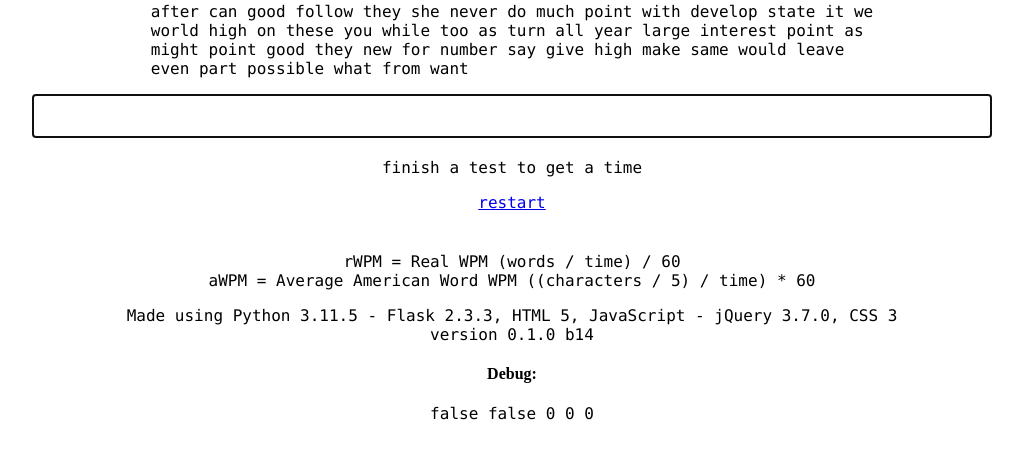
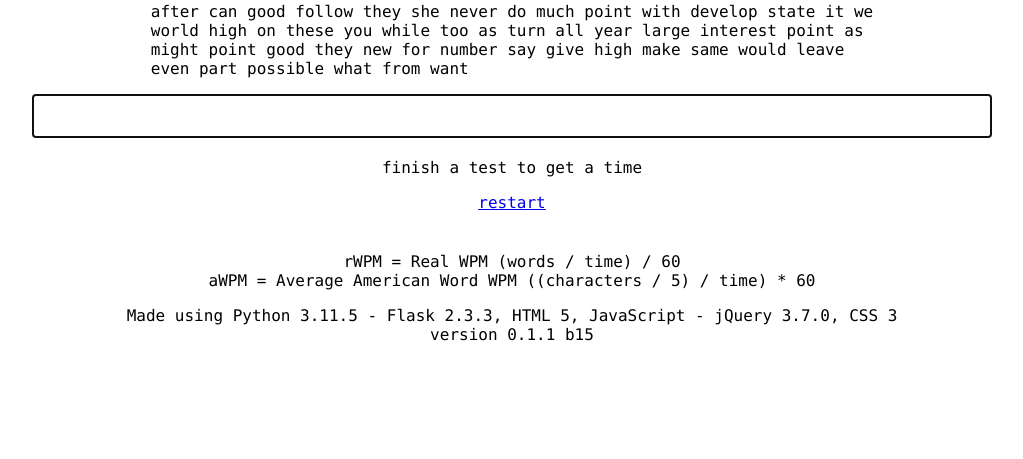
Before and after one commit to KoleckOLP/DrunkTyper, a Flask app: page / in a window 1280 px wide. Shown: the part 252-711 px from the top of the page, without its empty margins (128-1151 px from the left). Run offline with Flask 3, Linux system fonts and the light colour scheme.

Commit message:
Rewrite index_script, prettify code

```diff
--- a/static/css/index_style.css
+++ b/static/css/index_style.css
@@ -32,5 +32,6 @@ textarea {
 
 #wrong {
     color: red;
-    word-break: break-word; /*because of adding the dots I can't not break words*/
+    word-break: break-word;
+    /*because of adding the dots I can't not break words*/
 }
--- a/static/css/style.css
+++ b/static/css/style.css
@@ -1,5 +1,3 @@
-/* index and shared */
-
 #body2 {
     width: 960px;
     height: 544px;
@@ -13,7 +11,9 @@ p {
     font: 16px "consolas";
 }
 
-h2, h4, p {
+h2,
+h4,
+p {
     text-align: center;
 }
 
--- a/static/js/index_script.js
+++ b/static/js/index_script.js
@@ -1,104 +1,73 @@
 var value
+var oldvalue
+
+var text = ""
+
 var length = 0
-var status
+var max = 0
+
 var last_correct_length = 0
-var wrong_text = ""
-var started = false
-var max = 0
-var ended = false
-var running
-var finished = false
 
-var time1
-var time2
+var timer1
+var took1
 
-var tooktime
-var oldvalue = ""
-
-var cheating
-
-var dick = 0
-
-$(document).ready(function(){
+$(document).ready(function () { // runs one time once the page loads
     var input = $("#user-input")
     var text1 = $("#text1")
-    var debug = $("#debug")
     var took1 = $("#took1")
 
-    input.val("")
-    var text = text1.text()
-
-    debug.text(`${started} ${ended} ${length} ${max} ${dick}`)
-
-    input.keyup(function() {
-        value = input.val();
-
-        length = value.length
+    text = text1.text()
     max = text.length
 
-        // started
-        if (length > 0 && started == false && finished == false) {
-            started = true
-            finished = false
-            ended = false
-            time1 = $.now()
+    input.val("") // clears the textbox on firefox
+
+    input.keyup(function () { // runs on each keypress in textarea
+        value = input.val();
+        length = value.length
+
+        // start timer
+        if (oldvalue === undefined & value !== undefined) {
+            start_additive_timer()
         }
 
-        // ended
-        if (length == max && status && started) {
-            ended = true
-            started = false
-            time2 = $.now()
-            //console.log(time2 - time1) // this thing finally prove that the timer works
-        }
+        if (value != oldvalue) { // prevents stuff being run twice if text didn't change
 
             // colors
-        if (text.slice(0, length) == value ) {
-            if (value.length-oldvalue.length > max/2) {
-                cheating = true
-                started = false
-                ended = true
-            }
-            status = true
+            if (text.slice(0, length) == value) {
+                correct = true
                 text1.html(`<span id=\"correct\">${text.slice(0, length)}</span>${text.slice(length)}`)
                 last_correct_length = length
-            oldvalue = value
             }
             else {
-            status = false
+                correct = false
                 wrong_text = text.slice(last_correct_length, length).replaceAll(' ', '·')
                 wrong_text = wrong_text.replace('\n', "↵\n")
                 text1.html(`<span id=\"correct\">${text.slice(0, last_correct_length)}</span><span id=\"wrong\">${wrong_text}</span>${text.slice(length)}`)
             }
+        }
 
-        // timer
-        if (started && !running) {
-            dick = dick + 1
+        // stop timer
+        if (length == max && correct) {
+            stop_additive_timer()
+            input.prop('readonly', true)
+            wpm = ((text.split(" ")).length / tooktime) * 60
+            wpm5 = ((max / 5) / tooktime) * 60
+            took1.text(took1.text() + `${wpm.toFixed(2)} rWPM ${wpm5.toFixed(2)} aWPM`)
+        }
+
+        oldvalue = value
+
+        function start_additive_timer() {
             var startTime = Date.now();
-
-            setInterval(function() {
-                running = true
-                if (started) {
+            timer1 = setInterval(function () {
                 var elapsedTime = Date.now() - startTime;
                 tooktime = (elapsedTime / 1000).toFixed(2)
-                    took1.text(tooktime+"s ")
-                }
+                took1.text(tooktime + "s ")
             }, 10);
         }
-        else {
-            running = false
-            if (ended && finished == false && !cheating) {
-                finished = true
-                wpm = ((text.split(" ")).length / tooktime) * 60
-                wpm5 = ((max / 5) / tooktime ) * 60
-                took1.text(took1.text()+`${wpm.toFixed(2)} rWPM ${wpm5.toFixed(2)} aWPM`)
-                input.prop('readonly', true)
+
+        function stop_additive_timer() {
+            clearInterval(timer1)
         }
-            else if (cheating) {
-                took1.text("You are cheating")
-            }
-        }
-
-        debug.text(`${started} ${ended} ${length} ${max} ${dick}`)
     })
 })
--- a/templates/index.html
+++ b/templates/index.html
@@ -1,5 +1,6 @@
 <!DOCTYPE html>
 <html>
+
 <head>
     <meta charset="UTF-8">
     <title>DrunkTyper</title>
@@ -8,6 +9,7 @@
     <link rel="stylesheet" href="css/style.css">
     <link rel="stylesheet" href="css/index_style.css">
 </head>
+
 <body>
     <div id="body2">
         <h2>DrunkTyper by koleq (c) 2023</h2>
@@ -19,10 +21,9 @@
             <p><a href=".">restart</a></p>
         </div>
         <p>rWPM = Real WPM (words / time) / 60<br>aWPM = Average American Word WPM ((characters / 5) / time) * 60</p>
-        <p>Made using Python 3.11.5 - Flask 2.3.3, HTML 5, JavaScript - jQuery 3.7.0, CSS 3<br>version 0.1.0 b14</p>
+        <p>Made using Python 3.11.5 - Flask 2.3.3, HTML 5, JavaScript - jQuery 3.7.0, CSS 3<br>version 0.1.1 b15</p>
         <!-- first number is 0 for not released, second number is 1 for javascript rewrite, third number is 0 for major features, b is for build -->
-        <h4>Debug:</h4>
-        <p id="debug"></p>
     </div>
 </body>
+
 </html>
--- a/templates/settings.html
+++ b/templates/settings.html
@@ -1,5 +1,6 @@
 <!DOCTYPE html>
 <html lang="en">
+
 <head>
     <meta charset="UTF-8">
     <title>DrunkTyper | Settings</title>
@@ -8,6 +9,7 @@
     <link rel="stylesheet" href="css/style.css">
     <link rel="stylesheet" href="css/settings_style.css">
 </head>
+
 <body>
     <div id="body2">
         <h2>DrunkTyper by koleq (c) 2023</h2>
@@ -25,4 +27,5 @@
         </form>
     </div>
 </body>
+
 </html>
```
Also changed, not shown: main.py (+23 -14 lines), static/js/settings_script.js (+6 -6 lines), 1 other file. Lines whose indentation alone changed are shown as unchanged.
